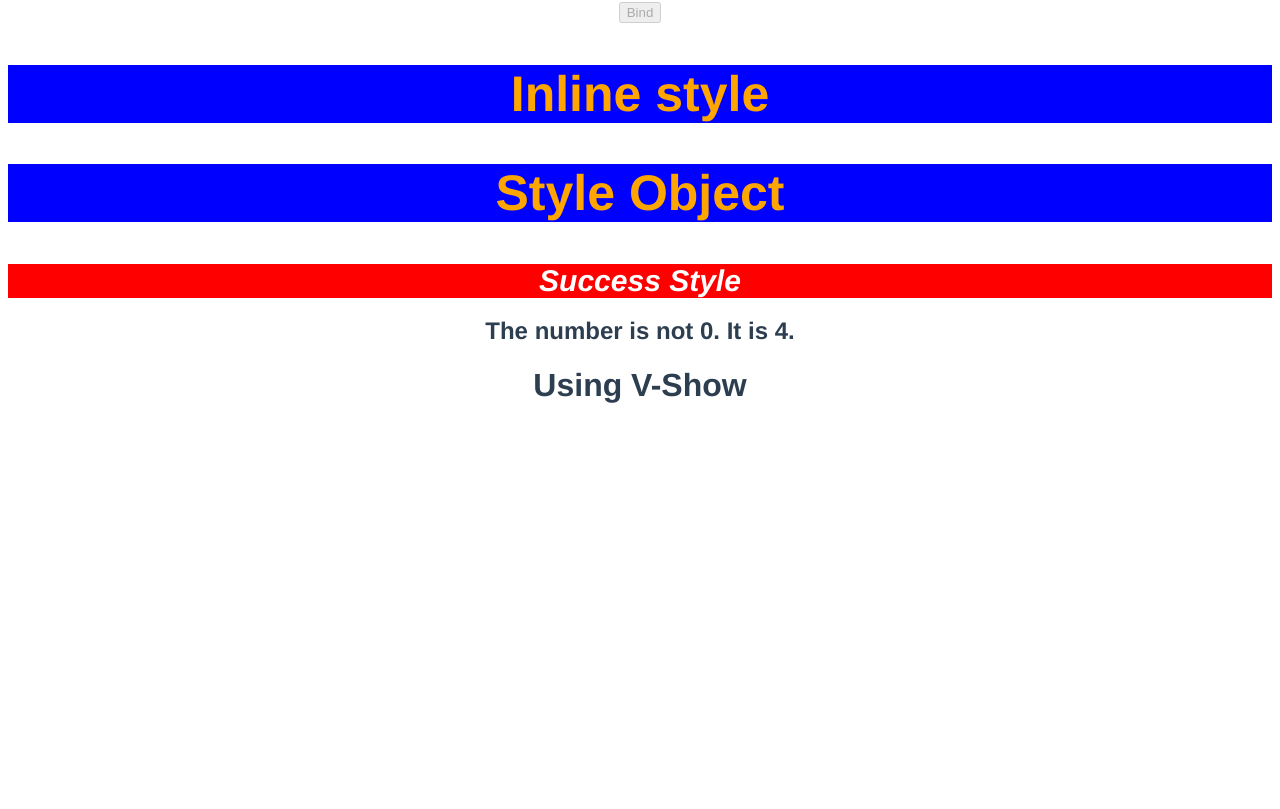
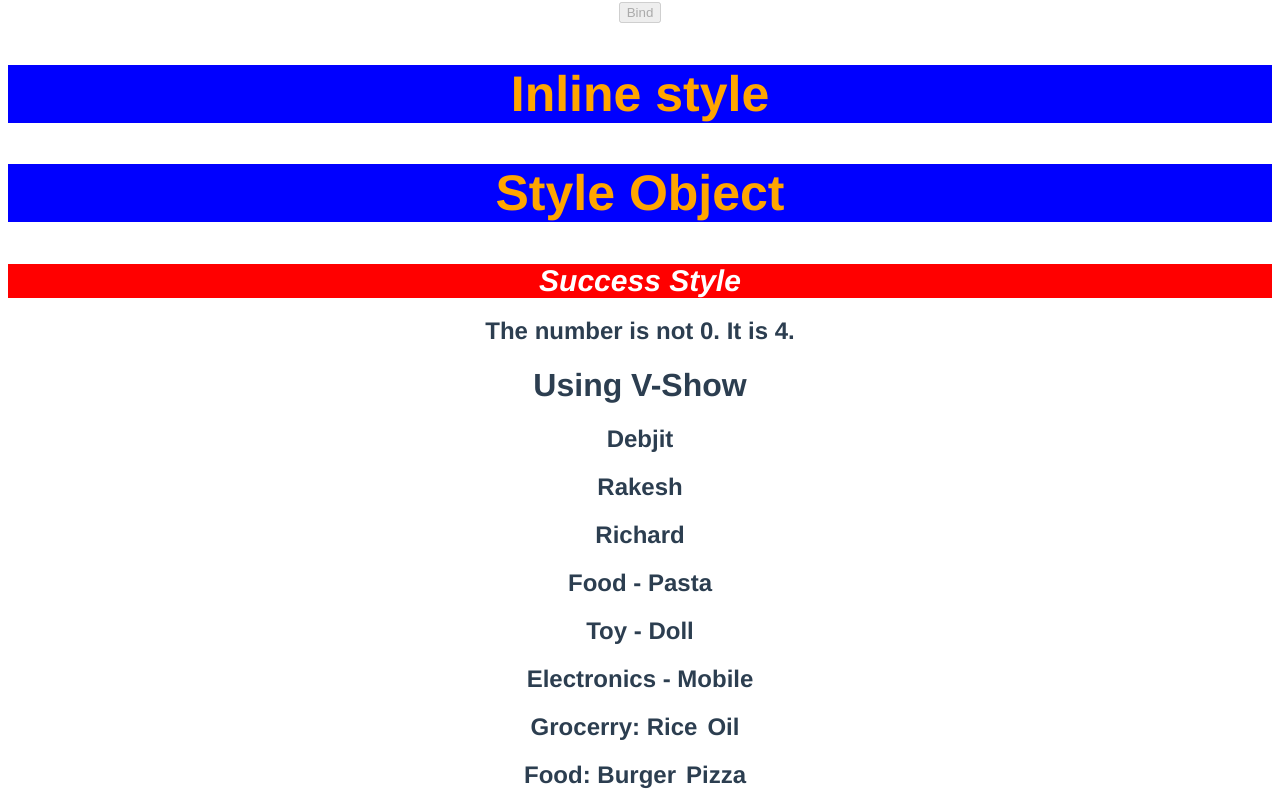
Before and after one commit to DebjitPramanick/Practice-Vue, a Vue app in the folder firstapp/: page / in a window 1280 px wide. Shown: the part 212-1021 px from the top of the page. Before the commit the page ends 800 px from the top, so only its background shows below. Built offline with nearby package versions, Linux system fonts and the light colour scheme.

Commit message:
List rendering

```diff
--- a/firstapp/src/App.vue
+++ b/firstapp/src/App.vue
@@ -33,6 +33,20 @@
 
     <h1 v-show="showEl">Using V-Show</h1>
 
+
+    <!-- List rendering -->
+
+    <h2 v-for="name in names" :key="name">{{name}}</h2>
+
+    <h2 v-for="t in things" :key="t.type">
+      {{t.type}} - {{t.name}}
+    </h2>
+
+    <h2 v-for="s in shops" :key="s.name">
+      {{s.name}}:
+      <span v-for="i in s.items" :key="i" style="margin-right: 10px">{{i}}</span>
+    </h2>
+
   </div>
 </template>
 
@@ -64,7 +78,23 @@ export default {
         backgroundColor: 'red'
       },
       num: 4,
-      showEl: true
+      showEl: true,
+      names: ['Debjit', 'Rakesh', 'Richard'],
+      things: [
+        {type: 'Food', name: 'Pasta'},
+        {type: 'Toy', name: 'Doll'},
+        {type: 'Electronics', name: 'Mobile'},
+      ],
+      shops: [
+        {
+          name: 'Grocerry',
+          items: ['Rice', 'Oil']
+        },
+        {
+          name: 'Food',
+          items: ['Burger', 'Pizza']
+        },
+      ]
     }
   }
 }
```
